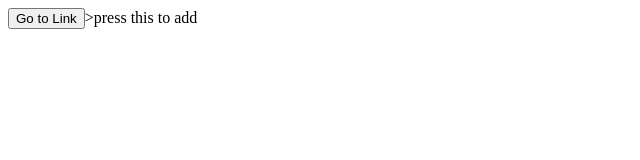
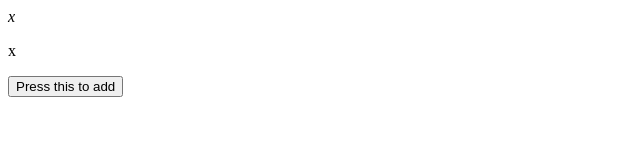
Before and after one commit to SashaAslanov/The, a plain HTML site: page index.html in a window 1280 px wide. Shown: the whole page, without its empty margins (0-640 px from the left). Drawn offline with Linux system fonts and the light colour scheme.

Commit message:
Update index.html

```diff
--- a/index.html
+++ b/index.html
@@ -1 +1,3 @@
-<button type="button" onclick="<p>john</p>">Go to Link</button>>press this to add</button>
+<var>x</var>
+<p>x</p>
+<button type="button" onclick="x+1">Press this to add</button>
```
